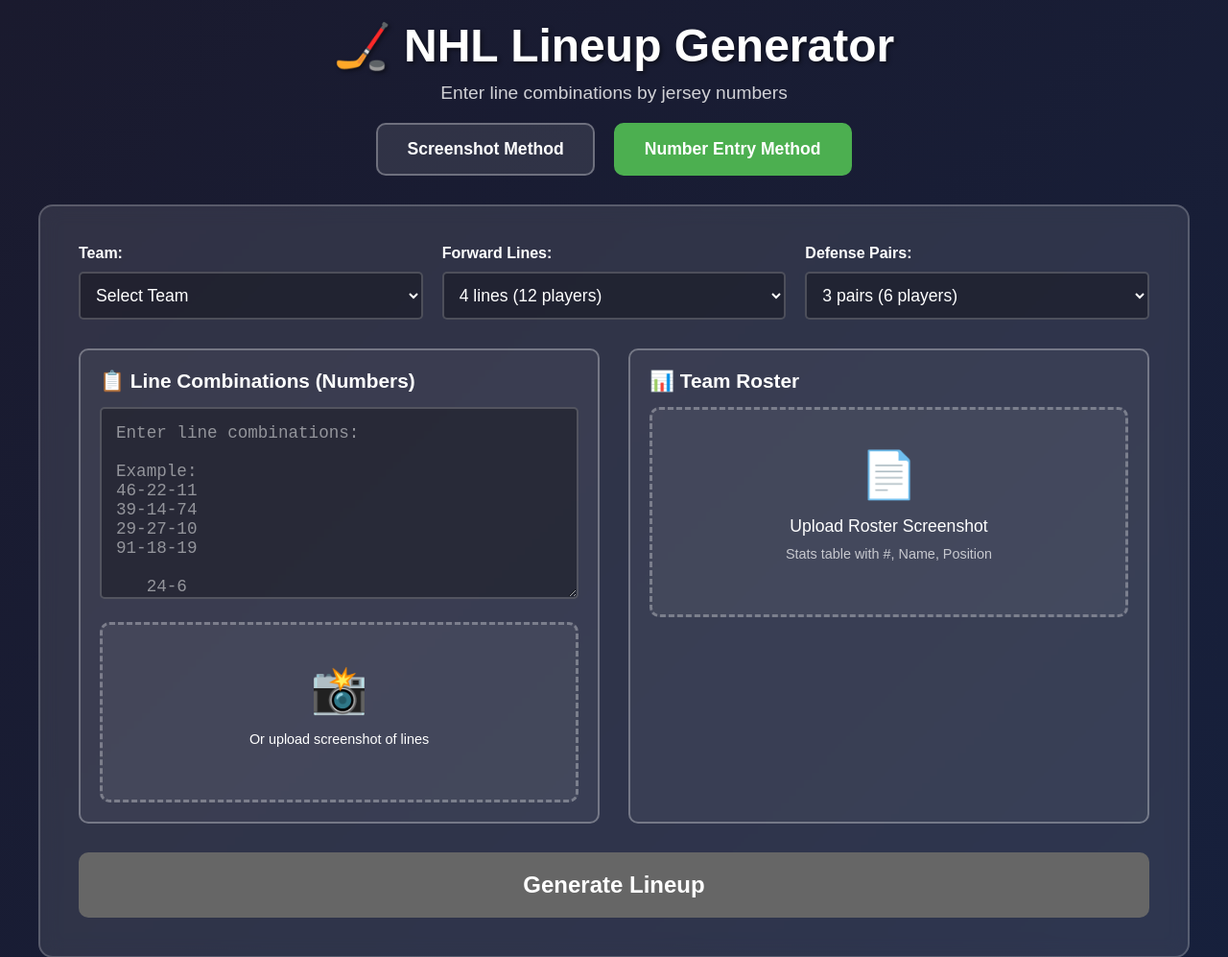
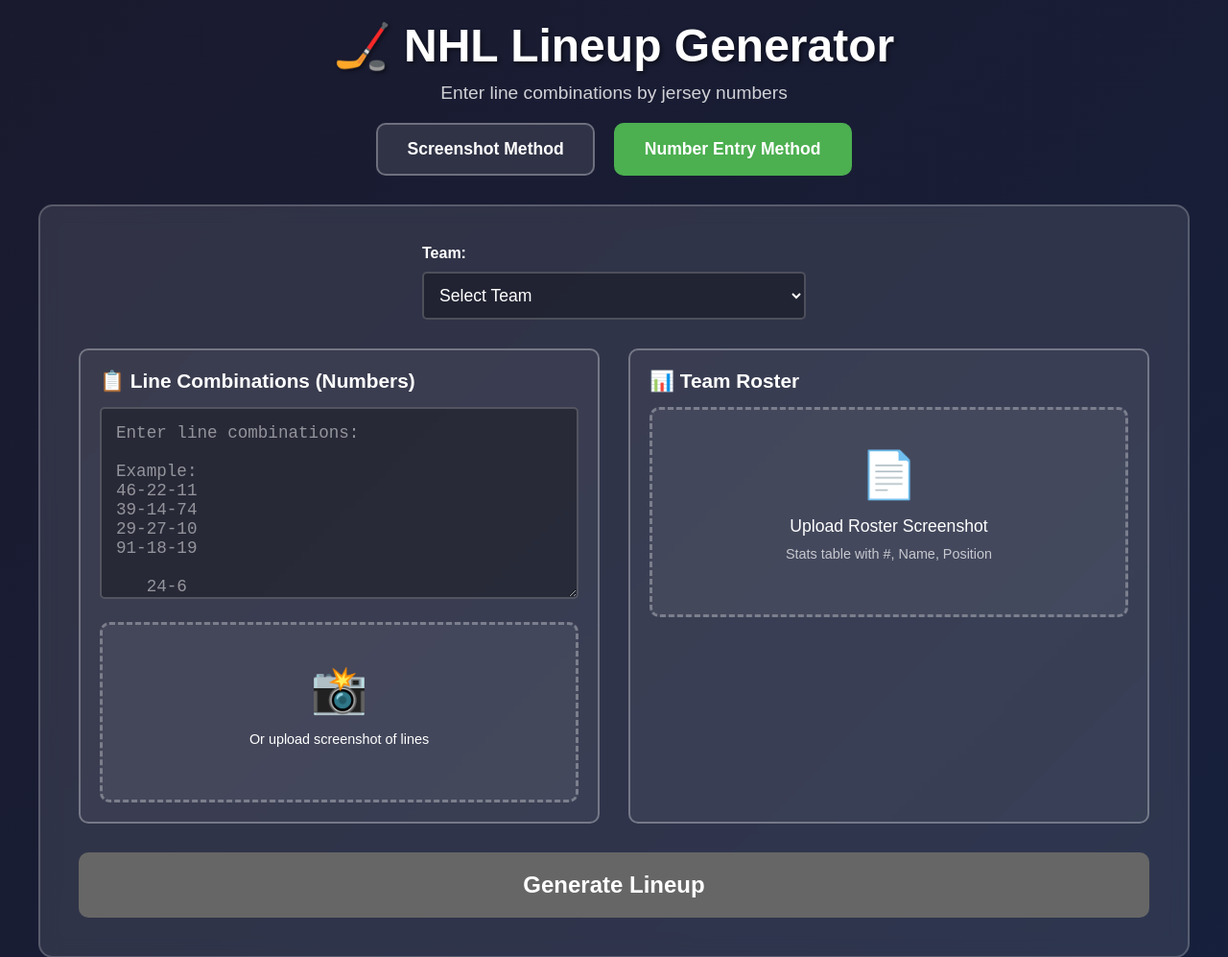
Before and after one commit to plasticfrog/nhl-lineup-generator, a Flask app: page /numbers in a window 1280 px wide. Shown: the top 997 px of the page at 96% size. Run offline with Flask 3, Linux system fonts and the light colour scheme; parts of the project's set-up code (start-up, migrations or seed data) failed here and were passed over.

Commit message:
Update index_numbers.html

```diff
--- a/templates/index_numbers.html
+++ b/templates/index_numbers.html
@@ -260,8 +260,8 @@
         </div>
 
         <div class="upload-section">
-            <div class="config-section" style="margin-bottom: 30px; display: grid; grid-template-columns: 1fr 1fr 1fr; gap: 20px;">
-                <div>
+            <div class="config-section" style="margin-bottom: 30px;">
+                <div style="max-width: 400px; margin: 0 auto;">
                     <label style="display: block; margin-bottom: 10px; font-weight: bold;">Team:</label>
                     <select id="team-select" style="width: 100%; padding: 12px; font-size: 1.1em; border-radius: 5px; background: rgba(0,0,0,0.3); color: white; border: 2px solid rgba(255,255,255,0.2);">
                         <option value="">Select Team</option>
@@ -297,22 +297,6 @@
                         <option value="VGK">Vegas Golden Knights</option>
                         <option value="WPG">Winnipeg Jets</option>
                         <option value="WSH">Washington Capitals</option>
-                    </select>
-                </div>
-                <div>
-                    <label style="display: block; margin-bottom: 10px; font-weight: bold;">Forward Lines:</label>
-                    <select id="forward-lines" style="width: 100%; padding: 12px; font-size: 1.1em; border-radius: 5px; background: rgba(0,0,0,0.3); color: white; border: 2px solid rgba(255,255,255,0.2);">
-                        <option value="3">3 lines (9 players)</option>
-                        <option value="4" selected>4 lines (12 players)</option>
-                        <option value="5">5 lines (15 players)</option>
-                    </select>
-                </div>
-                <div>
-                    <label style="display: block; margin-bottom: 10px; font-weight: bold;">Defense Pairs:</label>
-                    <select id="defense-pairs" style="width: 100%; padding: 12px; font-size: 1.1em; border-radius: 5px; background: rgba(0,0,0,0.3); color: white; border: 2px solid rgba(255,255,255,0.2);">
-                        <option value="2">2 pairs (4 players)</option>
-                        <option value="3" selected>3 pairs (6 players)</option>
-                        <option value="4">4 pairs (8 players)</option>
                     </select>
                 </div>
             </div>
@@ -484,8 +468,6 @@
 
             // Add configuration
             formData.append('team', document.getElementById('team-select').value);
-            formData.append('forward_lines', document.getElementById('forward-lines').value);
-            formData.append('defense_pairs', document.getElementById('defense-pairs').value);
 
             // Add lines data
             if (linesScreenshot) {
```
